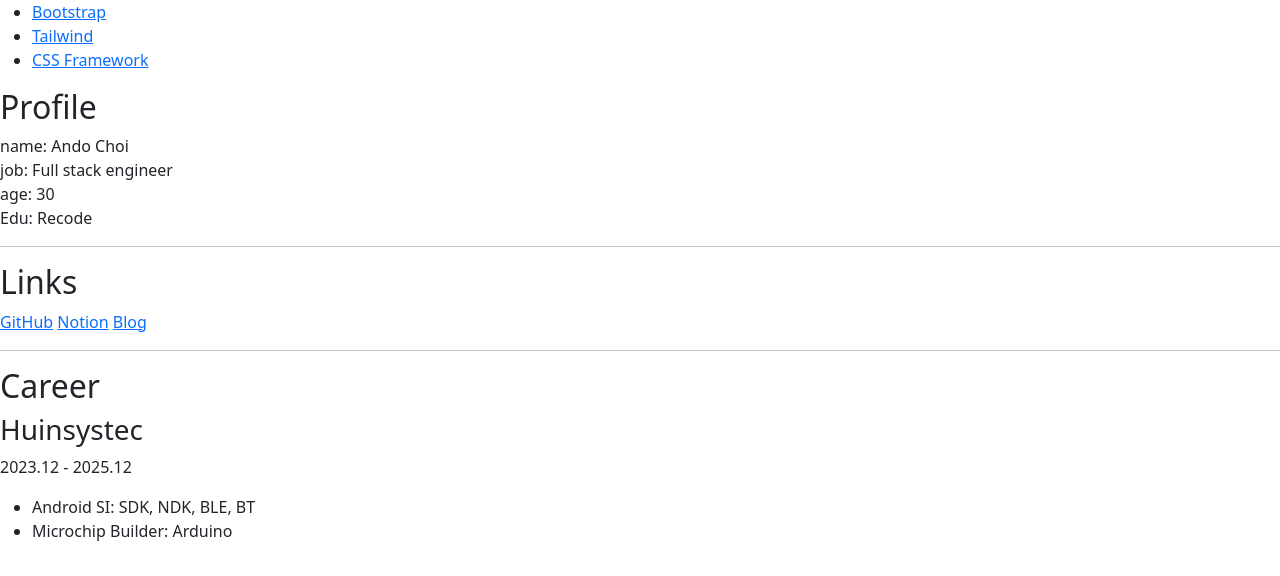
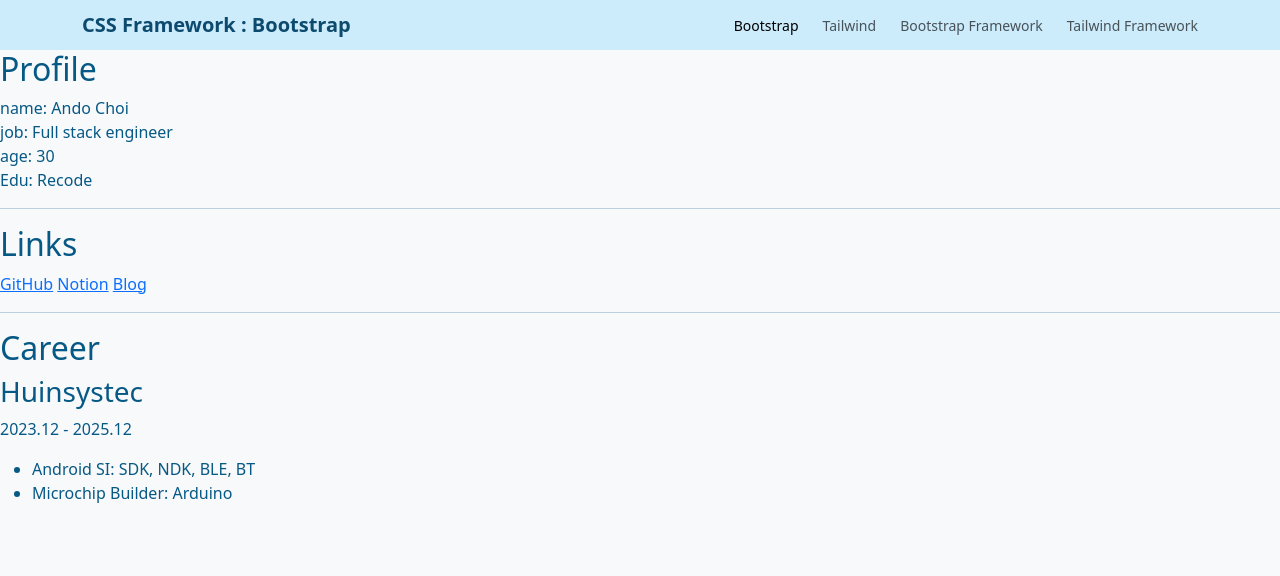
Before and after one commit to andoricano/PrivateLab, a website: page CssFrameworkCompare/index.html in a window 1280 px wide. Drawn offline with nearby package versions, Linux system fonts and the light colour scheme.

Commit message:
[feat] bootstrap html header 제작 및 학습

```diff
--- a/CssFrameworkCompare/index.html
+++ b/CssFrameworkCompare/index.html
@@ -2,6 +2,7 @@
 <html lang="en">
 
 <!-- Bootstrap -->
+
 <head>
     <meta charset="UTF-8">
     <title>Css Framework Test</title>
@@ -11,14 +12,47 @@
     <script src="https://cdn.jsdelivr.net/npm/bootstrap@5.3.3/dist/js/bootstrap.bundle.min.js"></script>
 </head>
 
-<body>
-    <header>
-        <nav>
-            <ul>
-                <li><a href="#Bootstrap">Bootstrap</a></li>
-                <li><a href="#Tailwind">Tailwind</a></li>
-                <li><a href="#Framework">CSS Framework</a></li>
-            </ul>
+<body class="bg-light" style="color: #075985;">
+
+    <!-- 일반적으로 Bootstrap에서 navigation엔 sticky-top을 사용하여 스크롤에 대응 -->
+    <!-- Sticky top is Position an element at the top of the viewport, from edge to edge, but only after you scroll past it. -->
+    <header class="sticky-top" style="background-color: rgba(186, 230, 253, 0.7);">
+
+
+        <!-- navbar를 사용할 때 사용하라고 권장하는 navbar-expand-size, light는 브라우저 테마에 대응 색상 적용-->
+        <nav class="navbar navbar-expand-lg navbar-light">
+            <!--
+             Bootstrap Framework은 Section(Component Group)으로 구분됨.
+             Section은 다음과 같이 있음 : Layout, content, form, component, helper
+            여기서 container는 layout에 속함.
+             -->
+
+             <!-- navbar가 flex-wrap이라서 내용이 많아지면 줄바꿈이 일어남 이걸 방지하기 위한 norwap-->
+            <div class="container flex-nowrap">
+                <!-- navbar-brand : 이름처럼 brand logo를 쓸 때 사용, fontsize, fontweight, margin bottom-->
+                <h1 class="navbar-brand fs-5 fw-bold mb-0" style="color: #0c4a6e;">
+                    CSS Framework : Bootstrap
+                </h1>
+
+                <ul class="navbar-nav ms-auto flex-row gap-4">
+                    <li class="nav-item">
+                        <a href="./index.html" class="nav-link fw-medium p-0 active"
+                            style="font-size: 0.875rem;">Bootstrap</a>
+                    </li>
+                    <li class="nav-item">
+                        <a href="./tailwind.html" class="nav-link fw-medium p-0" style="font-size: 0.875rem;">Tailwind</a>
+                    </li>
+                    <li class="nav-item">
+                        <a href="./test/bootstrap-test.html" class="nav-link fw-medium p-0" style="font-size: 0.875rem;">Bootstrap
+                            Framework</a>
+                    </li>
+
+                    <li class="nav-item">
+                        <a href="./test/tailwind-test.html" class="nav-link fw-medium p-0" style="font-size: 0.875rem;">Tailwind
+                            Framework</a>
+                    </li>
+                </ul>
+            </div>
         </nav>
     </header>
 
```
